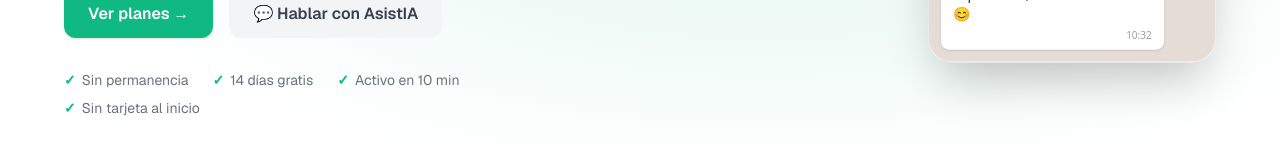
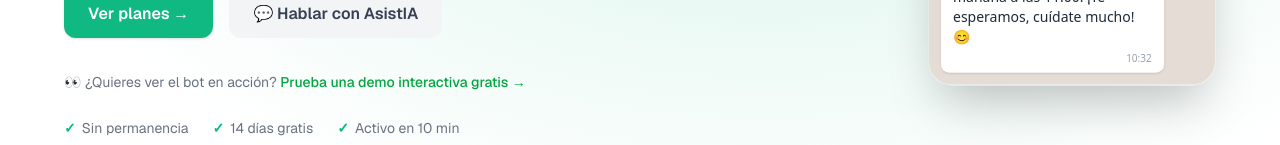
Before and after one commit to agenciaiatemuco-sys/asistia-landing, a Next.js app: page / in a window 1280 px wide. Shown: the part 573-718 px from the top of the page. Built offline with nearby package versions, Linux system fonts and the light colour scheme; no server answers.

Commit message:
feat(landing): agregar link a Showroom en Hero section

```diff
--- a/components/Hero.tsx
+++ b/components/Hero.tsx
@@ -53,6 +53,16 @@ export default function Hero() {
             >
               💬 Hablar con AsistIA
             </a>
+          </div>
+
+          {/* Link al Showroom */}
+          <div className="mt-4 mb-6 text-center sm:text-left">
+            <span className="text-sm text-gray-500">
+              👀 ¿Quieres ver el bot en acción?{" "}
+              <a href="#showroom" className="text-green-600 font-medium hover:underline">
+                Prueba una demo interactiva gratis →
+              </a>
+            </span>
           </div>
 
           {/* 4 checkmarks */}
```
